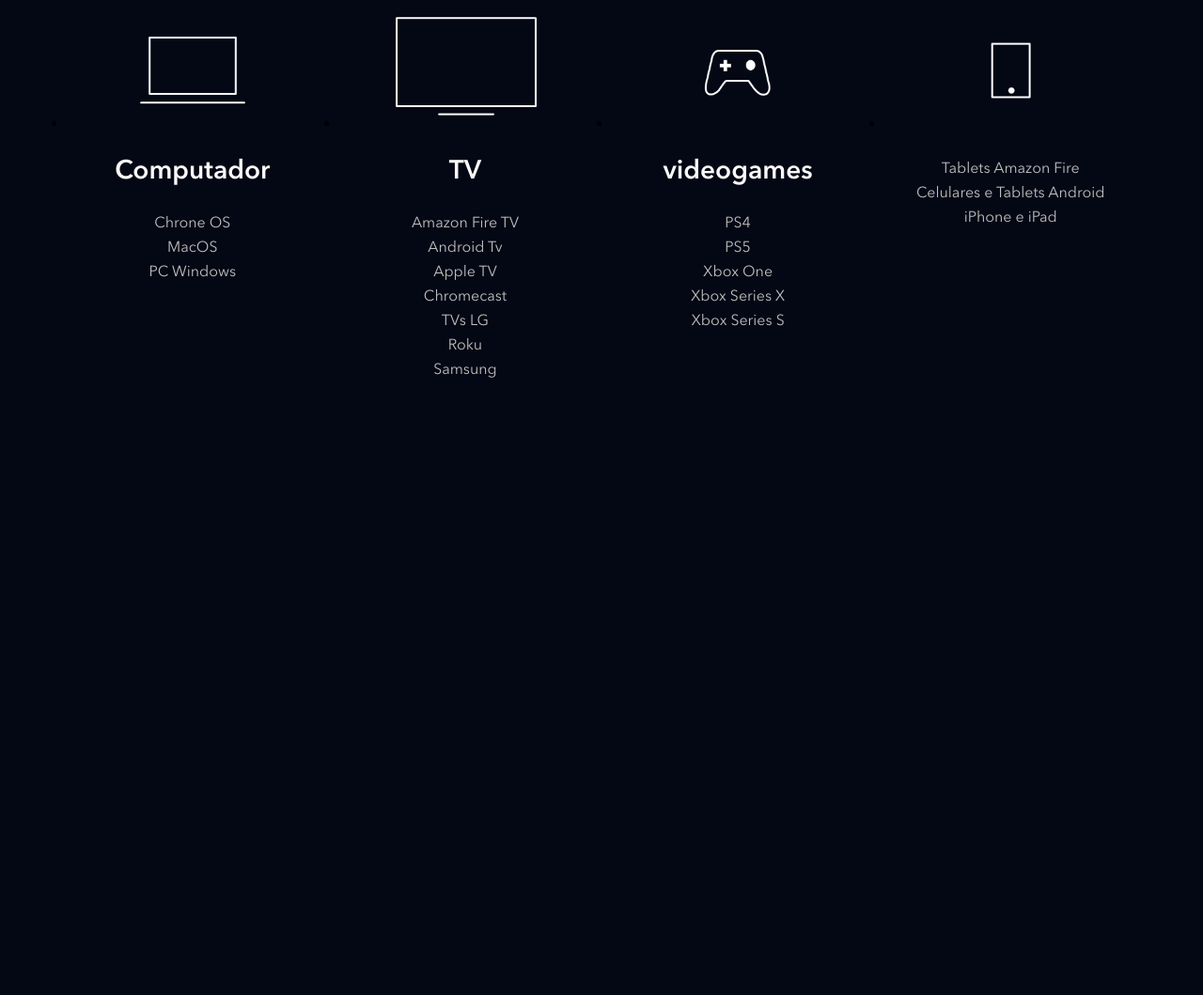
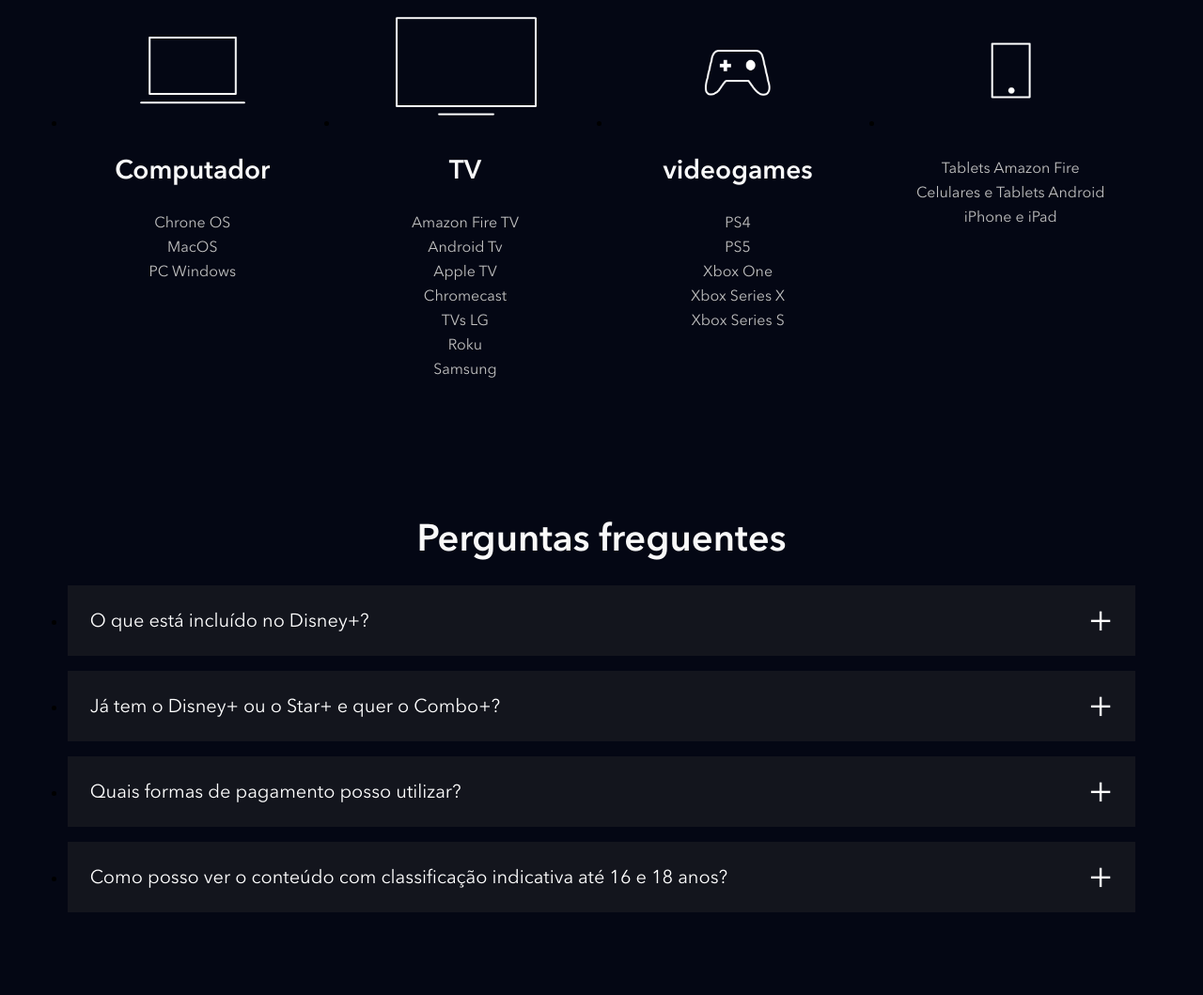
Before and after one commit to douglasciton/Clone.DisneyPlus, a website: page index.html in a window 1280 px wide. Shown: the part 4049-5108 px from the top of the page at 94% size. Before the commit the page ends 4526 px from the top, so only its background shows below. Drawn offline with nearby package versions, Linux system fonts and the light colour scheme; files that its build step writes are made by us from their sources; files whose address does not match are found by name.

Commit message:
criamos a seção faq, onde fiz o arquvio css, _faq

```diff
--- a/index.html
+++ b/index.html
@@ -160,7 +160,8 @@
         <img src="./dist/images/fundo_rei_leao.png" alt="Imagem do Rei Leão">
         <div class="image-text-section__text_container image-text-section--image-full-width__text_container">
             <h2 class="title">Baixe filmes e séries</h2>
-        <p class="text--big">Baixe e assista quando e onde quiser. Assim, seus favoritos estão sempre com você, até mesmo sem internet.
+            <p class="text--big">Baixe e assista quando e onde quiser. Assim, seus favoritos estão sempre com você, até
+                mesmo sem internet.
         </div>
     </section>
     <section class="available-devices">
@@ -210,6 +211,71 @@
             </li>
         </ul>
     </section>
+    <section class="faq">
+        <h2 class="title">Perguntas freguentes</h2>
+        <ul class="faq__questions">
+            <li class="faq__questions__item">
+                <div class="faq__questions__item__question" data-faq-question>
+                    O que está incluído no Disney+?
+                </div>
+                <div class="faq__questions__item__answer text--big">
+                    O Disney+ oferece:
+                </div>
+                <div class="faq__questions__item__answer text--big">
+                    <p>Experiência premiun sem intervalo comenrciais.</p>
+                    <p>As melhores histórias da Dinsey, Pixar, Marvel, Star
+                        Wars e National Geographic, tudo em um só lugar.</p>
+                    <p>Downloads ilimitados em até 10 dispositivos compatíveis.</p>
+                    <p>Mais de 300 títulos em 4K UHD e HDR.</p>
+                    <p>A possibilidade de assistir em até 4 dispositivos compatíveis simultaneamente sem custo
+                        adicional.</p>
+                    <p>IMAX Enhanced: disponível para alguns títulos da Marvel em dispositivos compatíveis com o
+                        Disney+.</p>
+                </div>
+            </li>
+            <li class="faq__questions__item ">
+                <div class="faq__questions__item__question" data-faq-question>
+                    Já tem o Disney+ ou o Star+ e quer o Combo+?
+                </div>
+                <div class="faq__questions__item__answer text--big">
+                    Ao assinar o Combo+:
+                </div>
+                <div class="faq__questions__item__answer text--big">
+                    <p>O valor da sua assinatura existente (anual ou mensal) será descontado do preço do Combo+.</p>
+                    <p>Se você assina o plano mensal, o valor que você paga mensalmente será descontado do preço do
+                        Combo+..</p>
+                    <p>Se você assina o plano anual, dividiremos o valor que você já pagou em 12 vezes e descontaremos
+                        esse valor do preço do Combo+ mensalmente.</p>
+                    <p>Você vai receber um e-mail com os valores detalhados assim que finalizar o pagamento.</p>
+                    <p>Lembre-se: você pode cancelar a assinatura quando quiser.</p>
+                </div>
+                <p class="faq__questions__item__answer text--big">No momento, apenas a assinatura mensal do Combo+ está
+                    disponível.</p>
+            </li>
+            <li class="faq__questions__item">
+                <div class="faq__questions__item__question" data-faq-question>
+                    Quais formas de pagamento posso utilizar?
+                </div>
+                <div class="faq__questions__item__answer text--big">
+                    Você pode utilizar: cartão de débito, cartão de crédito, PayPal, Mercado Pago, e também empresas
+                    parceiras como Google Play Store, App Store da Apple; Mercado Livre e provedores locais de TV,
+                    telefonia e internet.
+                </div>
+            </li>
+            <li class="faq__questions__item">
+                <div class="faq__questions__item__question" data-faq-question>
+                    Como posso ver o conteúdo com classificação indicativa até 16 e 18 anos?
+                </div>
+                <div class="faq__questions__item__answer text--big">
+                    Para poder acessar o catálogo completo que inclui conteúdo com classificação indicativa até 16 e 18,
+                    todos os usuários do Disney+ na América Latina devem atualizar as configurações de controle parental
+                    do perfil. É possível restringir o conteúdo de cada perfil e também adicionar um PIN de bloqueio. Os
+                    usuários que preferirem manter a configuração atual vão continuar aproveitando o Disney+ com a
+                    classificação indicativa até 14, podendo alterá-la a qualquer momento em "Editar Perfis".
+                </div>
+            </li>
+        </ul>
+    </section>
     <script src="./src/main.js"></script>
 </body>
 
--- a/src/main.js
+++ b/src/main.js
@@ -1,5 +1,6 @@
 document.addEventListener('DOMContentLoaded', function() {
     const buttons = document.querySelectorAll('[data-tab-button]');
+    const questions = document.querySelectorAll('[data-faq-question]')
 
     for (let i = 0; i < buttons.length; i++) {
         buttons[i].addEventListener('click', function(botao) {
@@ -11,7 +12,18 @@
             botao.target.classList.add('shows__tabs__button--is-active');
         })
     }
+
+    for (let i = 0; i < questions.length; i++) {
+        questions[i].addEventListener('click', abreOuFechaResposta);
+    }
 })
+
+function abreOuFechaResposta(elemento) {
+    const classe = 'faq__questions__item--is-open';
+    const elementoPai = elemento.target.parentNode;
+
+    elementoPai.classList.toggle(classe);
+}
 
 function removeBotaoAtivo() {
     const buttons = document.querySelectorAll('[data-tab-button]');
--- /dev/null
+++ b/src/styles/_faq.scss
@@ -0,0 +1,69 @@
+.faq {
+    padding: 5.6vw;
+
+    h2 {
+        text-align: center;
+        margin-bottom: 24px;
+    }
+
+    &__questions {
+        &__item {
+            background-color: #13151d;
+            margin-bottom: 16px;
+
+            &__question {
+                color: #fff;
+                font-size: 20px;
+                padding: 24px;
+                display: block;
+                cursor: pointer;
+                position: relative;
+
+
+
+
+                &::after {
+                    content: '+';
+                    position: absolute;
+                    top: 0;
+                    right: 24px;
+                    height: 100%;
+                    display: flex;
+                    align-items: center;
+                    font-size: 40px;
+                }
+            }
+
+            &__answer {
+                height: 0;
+                overflow: hidden;
+                padding: 0 24px;
+                transition: heigth, .5s ease;
+
+                p {
+                    margin: 16px;
+                    padding-left: 40px;
+                }
+
+                p::before {
+                    content: "•";
+                    color: #C0C0C0;
+                    display: inline-block;
+                    width: 1em;
+                    margin-left: -1em;
+                  }
+            }
+
+            &--is-open {
+                .faq__questions__item__question::after {
+                    content: '-';
+                }
+                .faq__questions__item__answer {
+                    height: auto;
+                    padding-bottom: 24px;
+                    transition: heigth, .5s ease;
+                }
+            }
+        }
+    }
+}
--- a/src/styles/main.scss
+++ b/src/styles/main.scss
@@ -3,6 +3,7 @@
 @use 'shows';
 @use 'plans';
 @use 'available';
+@use 'faq';
 
 
 @font-face {
```
Lines whose indentation alone changed are shown as unchanged.
